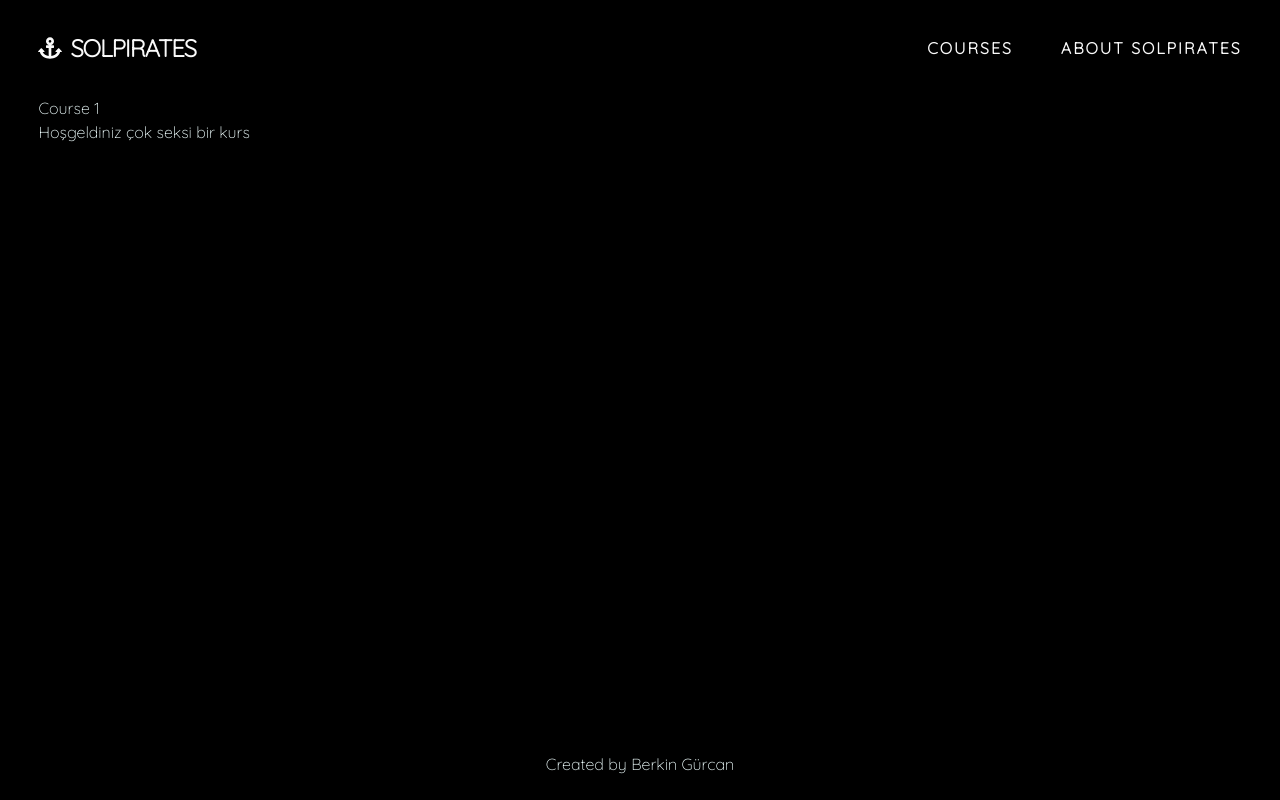
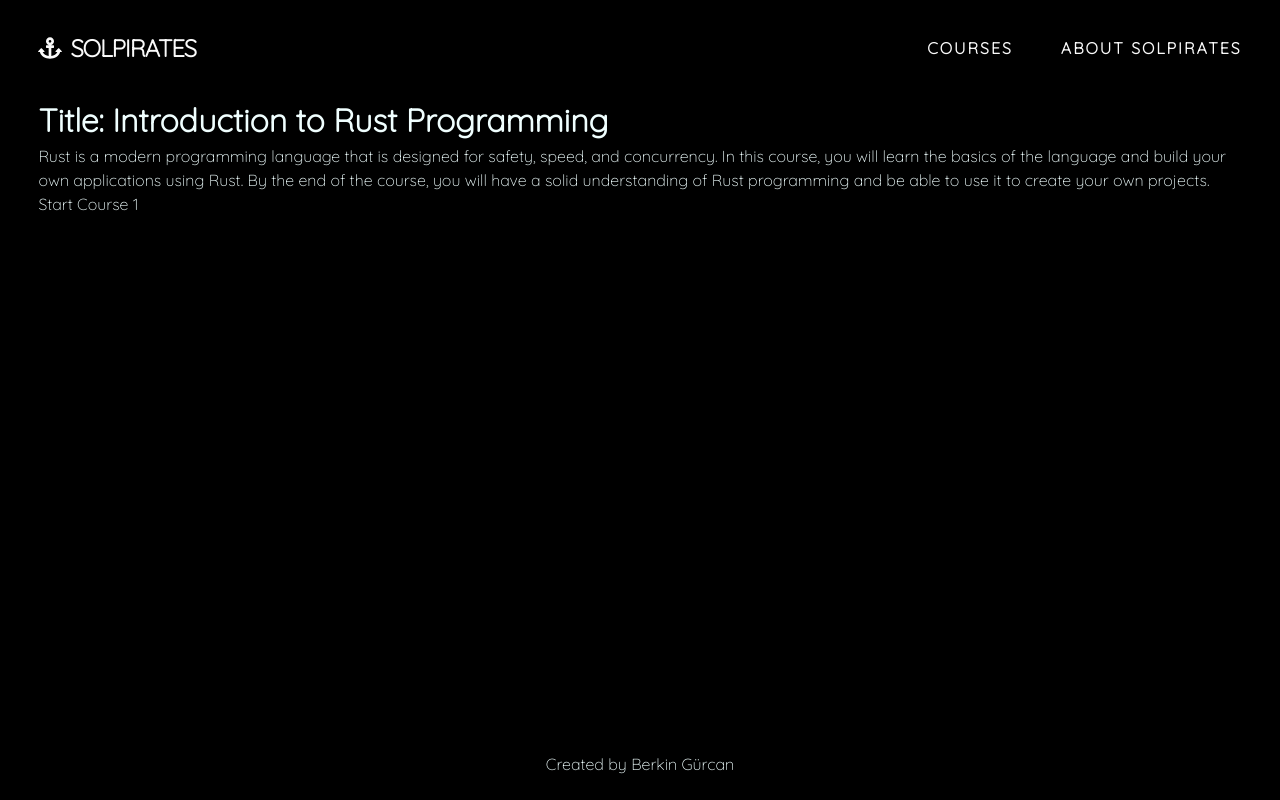
Before and after one commit to berkingurcan/crypto-corsairs.io, a Next.js app in the folder frontend/: page /course/1 in a window 1280 px wide. Built offline with nearby package versions, Linux system fonts and the light colour scheme.

Commit message:
Course landing page

```diff
--- a/frontend/app/course/[course_id]/page.tsx
+++ b/frontend/app/course/[course_id]/page.tsx
@@ -1,9 +1,10 @@
+import React from "react";
+import CourseLanding from "@/components/course-landing";
+
 export default function CoursePage({params}: any) {
     return (
         <div>
-            Course {params.course_id}
-            <br />
-            Hoşgeldiniz çok seksi bir kurs
+            <CourseLanding course_id={params.course_id}/>
         </div>
     );
 }
--- /dev/null
+++ b/frontend/components/course-landing/index.tsx
@@ -0,0 +1,31 @@
+import Link from 'next/link'
+import React from 'react'
+import dynamic from 'next/dynamic'
+import fs from 'fs'
+import path from 'path'
+
+async function getCourse(id: any) {
+    try {
+        const res = await import(`@/mocks/course-${id}.json`);
+        return res;
+    } catch (error) {
+        console.log(error)
+    }
+
+}
+
+
+async function CourseLanding({course_id}: any) {
+    const DynamicCourse = getCourse(course_id);
+    const [course] = await Promise.all([DynamicCourse])
+
+  return (
+    <div>
+      <h1>Title: {course.title}</h1>
+      <p>{course.introduction_paragraph}</p>
+      <Link href={`/course/${course.id}/1`}>Start Course {course_id}</Link>
+    </div>
+  )
+}
+
+export default CourseLanding
```
